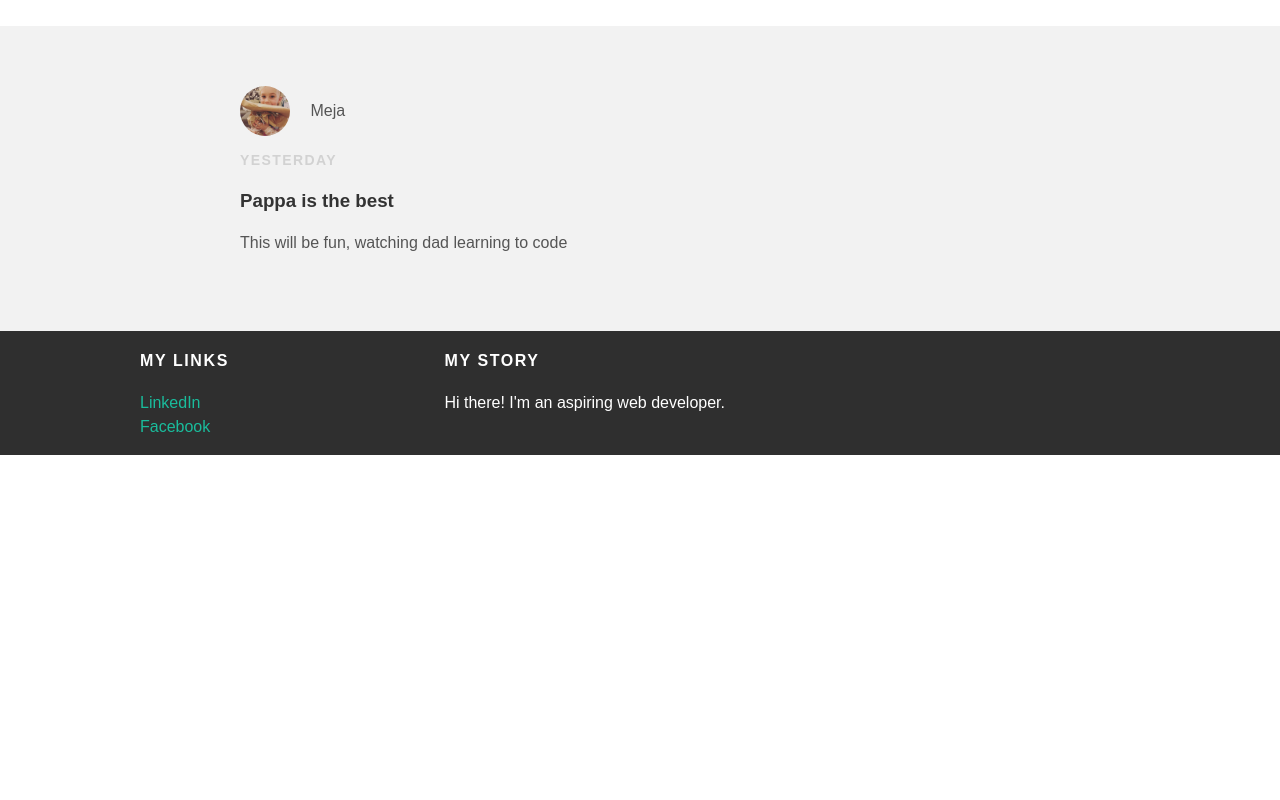
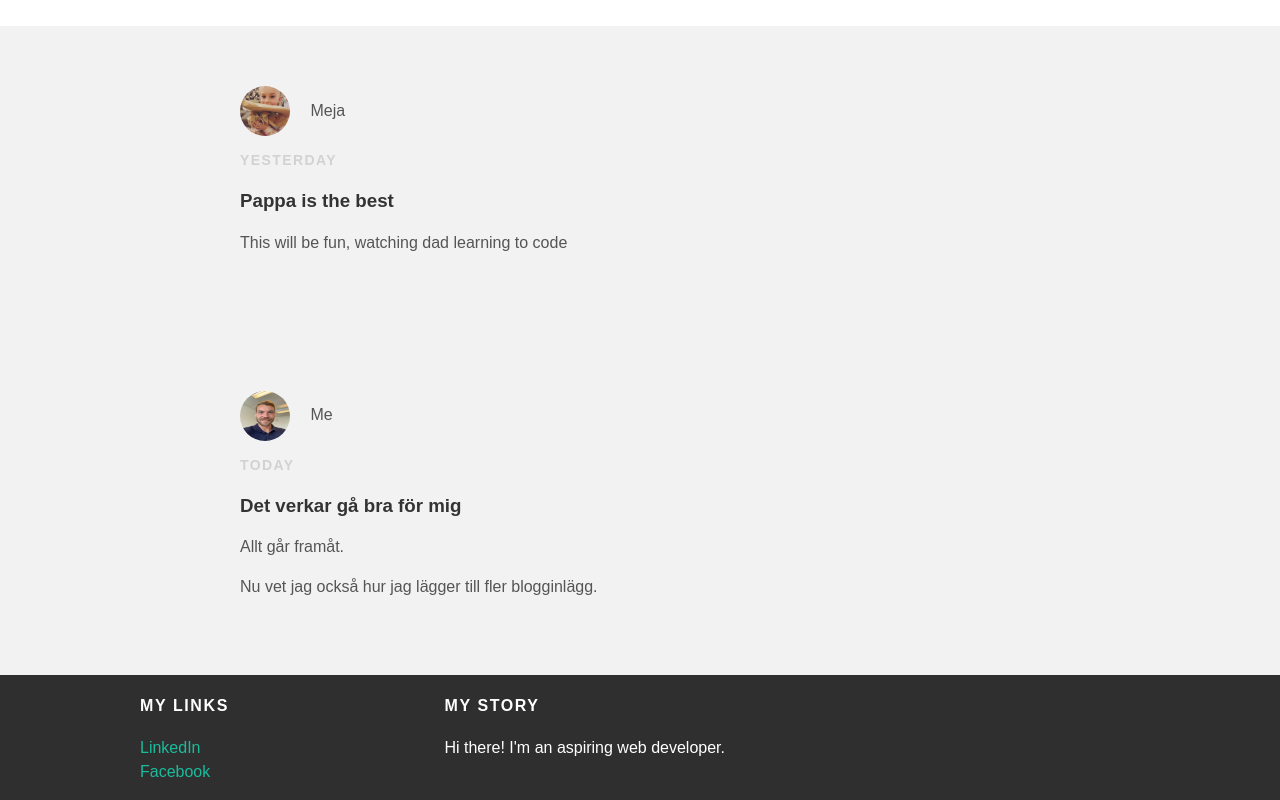
Before and after one commit to simonwernerzankl/mimoblog, a plain HTML site: page index.html in a window 1280 px wide. Shown: the part 492-1292 px from the top of the page. Before the commit the page ends 947 px from the top, so only its background shows below. Drawn offline with Linux system fonts and the light colour scheme.

Commit message:
Update index.html

```diff
--- a/index.html
+++ b/index.html
@@ -40,7 +40,19 @@
         <h3 class="post-title">Pappa is the best</h3>
         <div class="post-content">
           <p>This will be fun, watching dad learning to code</p>
-
+        </div>
+      </div>
+       <div class="post-container">
+        <div class="post">
+        <div class="post-author">
+          <img src="Simon.jpg" alt="En bild på Simis">
+          <span>Me</span>
+        </div>
+        <p class="post-date">Today</p>
+        <h3 class="post-title">Det verkar gå bra för mig</h3>
+        <div class="post-content">
+          <p>Allt går framåt.</p>
+          <p>Nu vet jag också hur jag lägger till fler blogginlägg.</p>
         </div>
       </div>
     </div>
```
